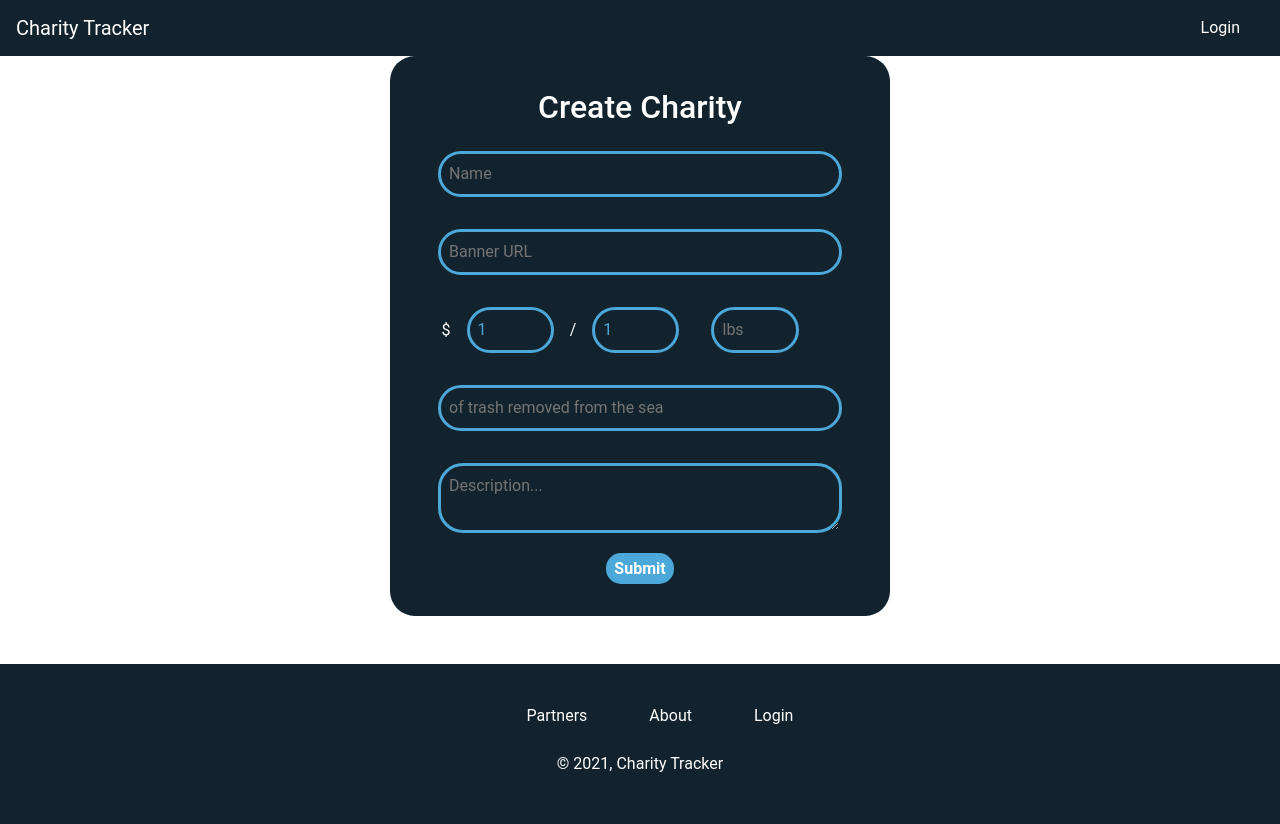
After one commit to dylanplayer/Charity-Tracker, a Flask app: page /charity/new in a window 1280 px wide. The commit adds this page. Run offline with Flask 2, Linux system fonts and the light colour scheme; some libraries are stand-ins or nearby versions.

Commit message:
Added New Charity Template and Routes

```diff
--- a/app.py
+++ b/app.py
@@ -1,6 +1,7 @@
 from flask import Flask, render_template, url_for, request, make_response, session
 from pymongo import MongoClient
 from datetime import datetime
+from bson import ObjectId
 import bcrypt
 import os
 
@@ -39,7 +40,6 @@ def login():
     else:
         return render_template('login.html')
 
-
 @app.route('/register/', methods=['GET','POST'])
 def register():
     if (request.method == 'POST'):
@@ -65,7 +65,6 @@ def dashboard():
         password = session['password']
         user = users.find_one({"$and": [{'email': email}, {'password': password}]})
         recent_donations=[]
-
         if user:
             return render_template('dashboard.html', user=user, recent_donations=recent_donations)
         else:
@@ -73,5 +72,30 @@ def dashboard():
     else:
         return redirect('/login')
 
+@app.route('/charity/<id>', methods=['GET'])
+def get_charity(id):
+    charity = charities.find_one({'_id': ObjectId(id)})
+    return render_template('charity.html', charity=charity)
+
+@app.route('/charity/', methods=['POST'])
+def create_charity():
+    charity = {
+        'name': request.form.get('name'),
+        'banner': request.form.get('banner'),
+        'dollar_per_impact': request.form.get('dollar_per_impact'),
+        'impact_per_dollar': request.form.get('impact_per_dollar'),
+        'unit_of_impact': request.form.get('unit_of_impact'),
+        'impact_sentance': request.form.get('impact_sentance'),
+        'description': request.form.get('description'),
+        'donations': [],
+        'created_at': datetime.now(),
+    }
+    charities.insert_one(charity)
+    return redirect('/charity/' + {charities.find_one({'created_at': charity['created_at']})._id})
+
+@app.route('/charity/new', methods=['GET'])
+def get_create_charity_form():
+    return render_template('new_charity_form.html')
+
 if __name__ == '__main__':
     app.run(debug=True)
--- a/static/styles.css
+++ b/static/styles.css
@@ -150,8 +150,9 @@ footer ul {
 }
 
 .form {
-    width: 300px;
-    height: 350px;
+    width: 50%;
+    max-width: 500px;
+    height: auto;
     color: white;
     background-color: #12232E;
     border: 2px transparent;
@@ -160,7 +161,7 @@ footer ul {
     flex-direction: column;
     align-items: center;
     justify-content: center;
-    padding: 1rem;
+    padding: 2rem;
 }
 
 .form-input {
@@ -173,7 +174,9 @@ footer ul {
 }
 
 .half-input {
-    width: 35%;
+    width: 46%;
+    margin-left: .01rem;
+    margin-right: .01rem;
 }
 
 .search-bar {
@@ -245,3 +248,38 @@ em {
     font-style: normal;
     font-weight: medium;
 }
+
+.form-container {
+    display: flex;
+    flex-direction: column;
+    align-items: center;
+    justify-content: center;
+}
+
+.small-input {
+    width: 20%;
+}
+
+.charity-container {
+    width: 50%;
+    max-width: 700px;
+    height: auto;
+    color: white;
+    background-color: #12232E;
+    border: 2px transparent;
+    border-radius: 25px;
+    display: flex;
+    flex-direction: column;
+    align-items: center;
+    justify-content: center;
+    padding: 3rem !important;
+}
+
+@media only screen and (max-width: 1024px) {
+    .form {
+        width: 95%;
+    }
+    .charity-container {
+        width: 95%;
+    }
+}
--- a/templates/dashboard.html
+++ b/templates/dashboard.html
@@ -49,7 +49,7 @@
                             <div class="recent-donation col-12 col-lg-3 col-md-6">
                                 <img src='{{url_for("static", filename=donation.charity.banner)}}' alt="recent donation banner" width="100%" height="40%">
                                 <div class="d-flex flex-row align-items-baseline justify-content-between mt-1">
-                                    <h3>{{ donation.charity }}</h3>
+                                    <h3>{{ donation.charity.name }}</h3>
                                     <p class="recent-donation-amount">{{ donation.amount }}</p>
                                 </div>
                                 <div class="d-flex flex-column align-items-center text-center">
--- /dev/null
+++ b/templates/new_charity_form.html
@@ -0,0 +1,44 @@
+{% extends 'base.html' %}
+{% block title %}<title>Create Charity</title>{% endblock %}
+{% block content %}
+<nav class="navbar navbar-expand-lg navbar-dark bg-dark">
+    <a class="navbar-brand" href="#">Charity Tracker</a>
+    <button class="navbar-toggler" type="button" data-toggle="collapse" data-target="#navbarNav" aria-controls="navbarNav" aria-expanded="false" aria-label="Toggle navigation">
+        <span class="navbar-toggler-icon"></span>
+    </button>
+    <div class="collapse navbar-collapse" id="navbarNav">
+        <ul class="navbar-nav ml-auto">
+            <li class="nav-item">
+                <a href="#" class="nav-link">Login</a>
+            </li>
+        </ul>
+    </div>
+</nav>
+<main class="form-container">
+    <form class="form" action="/charity/" method="POST">
+        <h2>Create Charity</h2>
+        <div class="row w-100">
+            <input class="form-input w-100" type="text" required placeholder="Name" name="name">
+        </div>
+        <div class="row w-100">
+            <input class="form-input w-100" type="text" required placeholder="Banner URL" name="banner">
+        </div>
+        <div class="row w-100 d-flex flex-row ml-4 align-items-baseline">
+            <p>$</p>
+            <input class="form-input small-input" type="number" min="1" required value="1" name="dollar_per_impact">
+            <p>/</p>
+            <input class="form-input small-input" type="number" min="1" required value="1" name="impact_per_dollar">
+            <input class="form-input small-input" type="text" required placeholder="lbs" name="unit_of_impact">
+        </div>
+        <div class="row w-100">
+            <input class="form-input w-100" type="text" required placeholder="of trash removed from the sea" name="impact_sentance">
+        </div>
+        <div class="row w-100">
+            <textarea class="form-input w-100" placeholder="Description..." required name="description"></textarea>
+        </div>
+        <div class="row">
+            <input class="btn" type="submit">
+        </div>
+    </form>
+</main>
+{% endblock %}
```
Also changed, not shown: templates/charity.html (+40 -5 lines), templates/register.html (+5 -5 lines).
